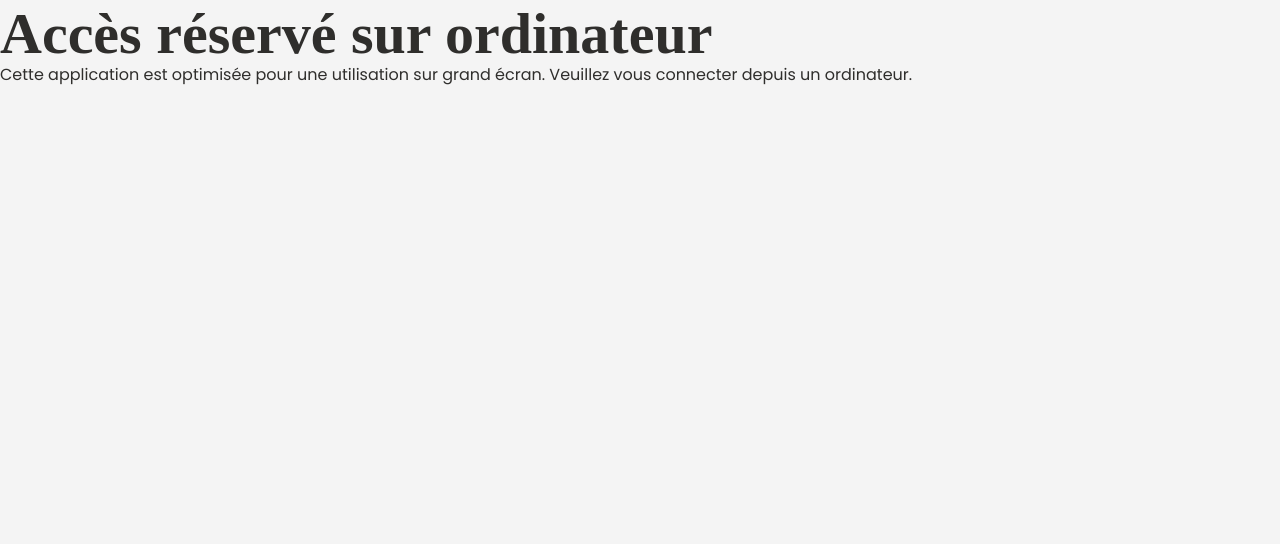
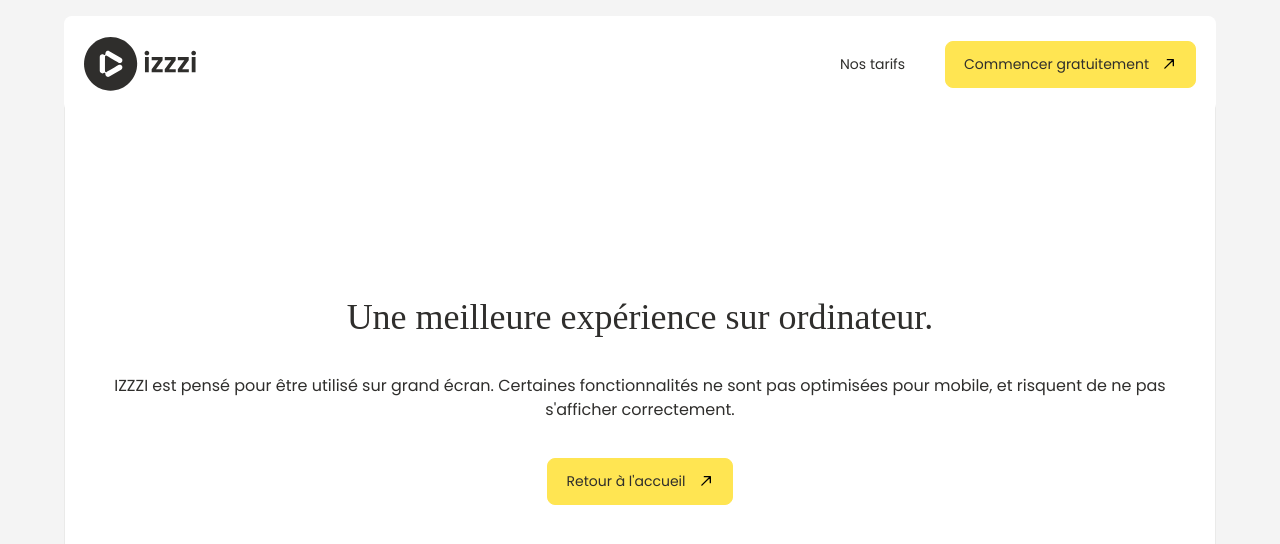
Before and after one commit to Karamelooo/ESGI-IZZZI, a Vue app in the folder front/: page /desktop-only in a window 1280 px wide. Shown: the top 544 px of the page. Built offline with nearby package versions, Linux system fonts and the light colour scheme; a web font is replaced by a local one.

Commit message:
feat: desktop only behaviour

```diff
--- a/front/src/views/public/DesktopOnly.vue
+++ b/front/src/views/public/DesktopOnly.vue
@@ -1,13 +1,47 @@
-<script setup lang="ts"></script>
+<script setup lang="ts">
+import { useRouter } from 'vue-router';
+
+const router = useRouter();
+</script>
 
 <template>
-  <div>
-    <h1>Accès réservé sur ordinateur</h1>
-    <p>
-      Cette application est optimisée pour une utilisation sur grand écran. Veuillez vous connecter depuis un
-      ordinateur.
-    </p>
-  </div>
+  <main class="desktop-only">
+    <Header />
+
+    <Card :spacing="36" :centered="true" class="desktop-only-card">
+      <h2>Une meilleure expérience sur ordinateur.</h2>
+      <p class="desktop-only-description">
+        IZZZI est pensé pour être utilisé sur grand écran. Certaines fonctionnalités ne sont pas optimisées pour mobile,
+        et risquent de ne pas s'afficher correctement.
+      </p>
+      <Button icon="Arrow" iconPosition="right" @click="router.push('/')">Retour à l'accueil</Button>
+    </Card>
+  </main>
 </template>
 
-<style scoped></style>
+<style scoped>
+.desktop-only {
+  display: flex;
+  flex-direction: column;
+  align-items: center;
+  justify-content: center;
+  height: 100vh;
+  gap: 36px;
+  text-align: center;
+}
+
+.desktop-only-card {
+  max-width: 90%;
+  min-height: 78vh;
+}
+
+.desktop-only h2 {
+  font-size: 36px;
+  font-weight: 400;
+}
+
+.desktop-only-description {
+  font-size: 16px;
+  line-height: 1.5;
+}
+</style>
```
